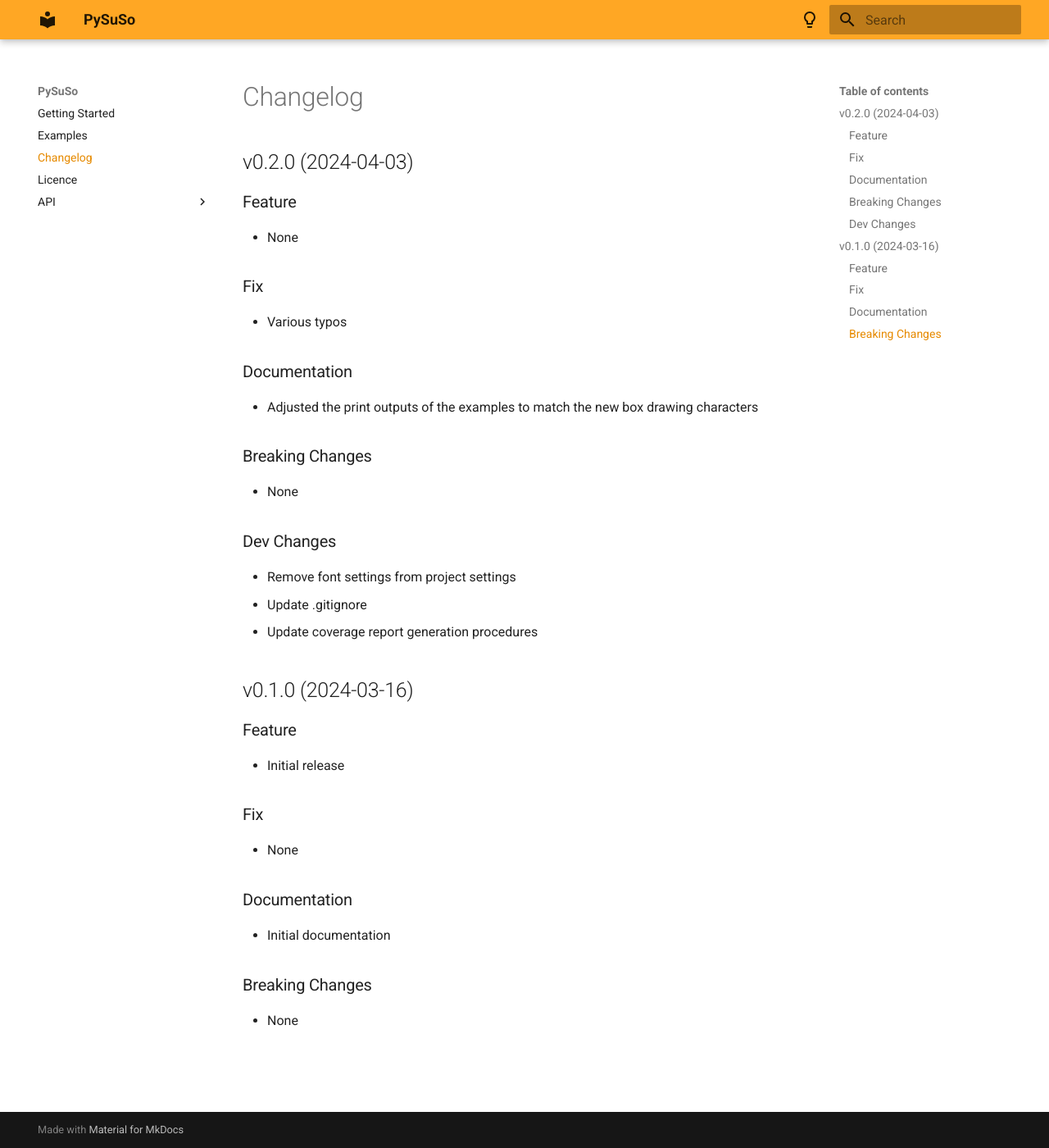
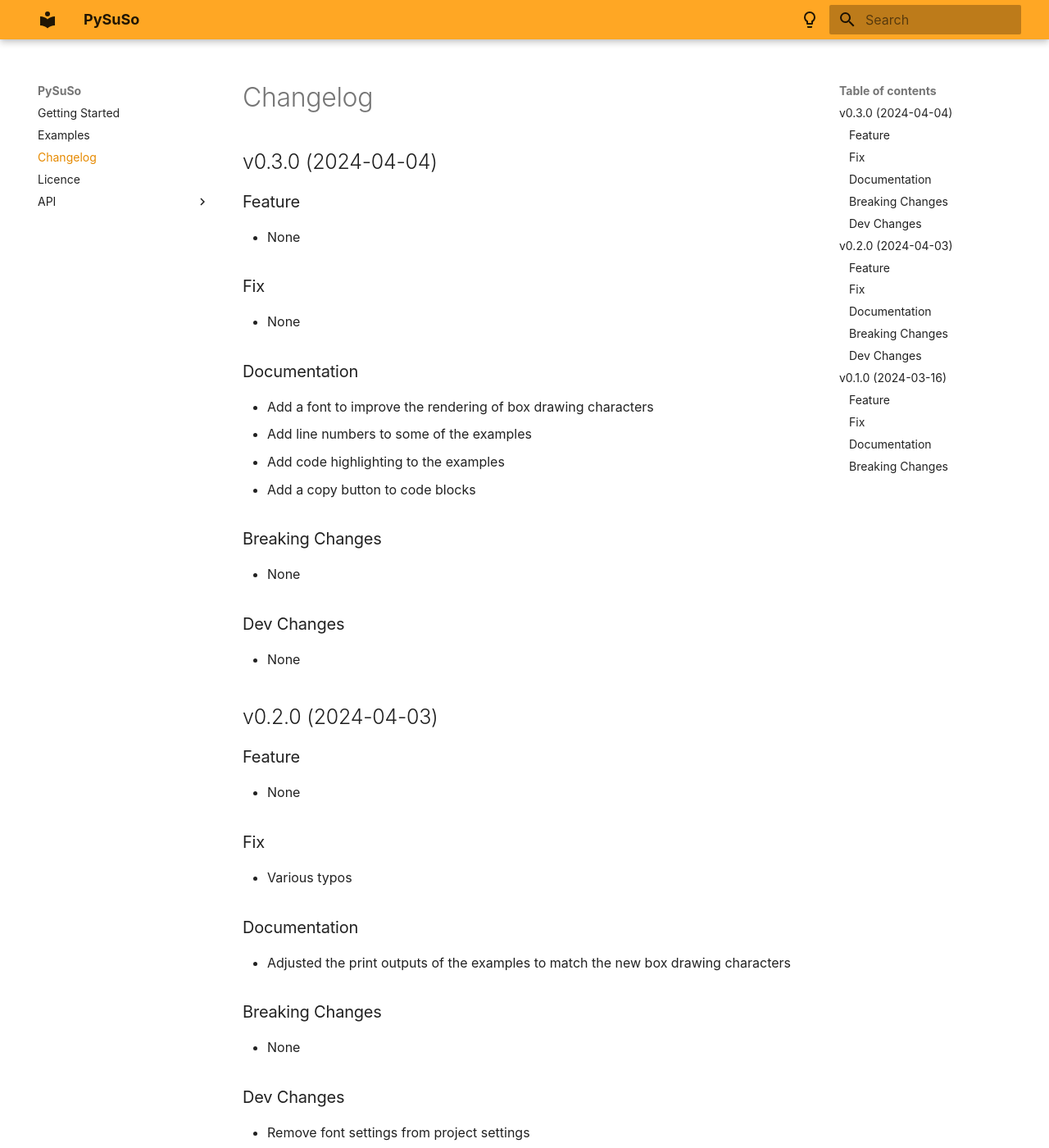
Before and after one commit to McNeall/PySuSo, an MkDocs documentation site: the page built from CHANGELOG.md, in a window 1280 px wide and 1400 px high. Shown: the whole window at 82% size. Built offline with MkDocs 1.6.1 and Material for MkDocs 9.7.7, drawn with Linux system fonts in a browser that asks for light colours; the version menu is left out.

Commit message:
Improve documentation (#4)

```diff
--- a/CHANGELOG.md
+++ b/CHANGELOG.md
@@ -1,4 +1,29 @@
 # Changelog
+
+## v0.3.0 (2024-04-04)
+
+### Feature
+
+- None
+
+### Fix
+
+- None
+
+### Documentation
+
+- Add a font to improve the rendering of box drawing characters
+- Add line numbers to some of the examples
+- Add code highlighting to the examples
+- Add a copy button to code blocks
+
+### Breaking Changes
+
+- None
+
+### Dev Changes
+- None
+
 
 ## v0.2.0 (2024-04-03)
 
@@ -25,6 +50,7 @@
 - Update .gitignore
 - Update coverage report generation procedures
 
+
 ## v0.1.0 (2024-03-16)
 
 ### Feature
--- /dev/null
+++ b/docs/stylesheets/extra.css
@@ -0,0 +1,17 @@
+@font-face {
+    font-family: "CommitMonoDev";
+    src: "../assets/fonts/CommitMono.woff2" format("woff2");
+    font-weight: 275;
+    font-style: normal;
+}
+
+
+:root {
+    --md-text-font: "CommitMon";
+    --md-code-font: "CommitMon";
+
+}
+
+code{
+    line-height: 1.18em;
+}
--- a/mkdocs.yml
+++ b/mkdocs.yml
@@ -17,6 +17,9 @@
 
 theme:
   name: material
+  features:
+    - content.code.copy
+
   palette:
   - media: "(prefers-color-scheme: light)"
     scheme: default
@@ -31,13 +34,16 @@
     accent: orange
     toggle:
       icon: material/lightbulb
-      name:
+      name: "Switch to light mode"
 
 watch:
   - src/pysuso
 
 hooks:
   - docs/hooks/pysuso_hooks.py
+
+extra_css:
+  - stylesheets/extra.css
 
 plugins:
   - search
@@ -64,3 +70,15 @@
   - mike:
       version_selector: true
       canonical_version: latest
+
+markdown_extensions:
+  - pymdownx.highlight:
+      anchor_linenums: true
+      # use the inline style, otherwise line numbers do
+      # not scale well
+      linenums_style: pymdownx-inline
+      line_spans: __span
+      pygments_lang_class: true
+  - pymdownx.inlinehilite
+  - pymdownx.snippets
+  - pymdownx.superfences
```
Also changed, not shown: README.md (+1 -1 lines), docs/examples.md (+3 -3 lines), docs/assets/fonts/CommitMono.woff2 (added), docs/assets/fonts/license.txt (added).
